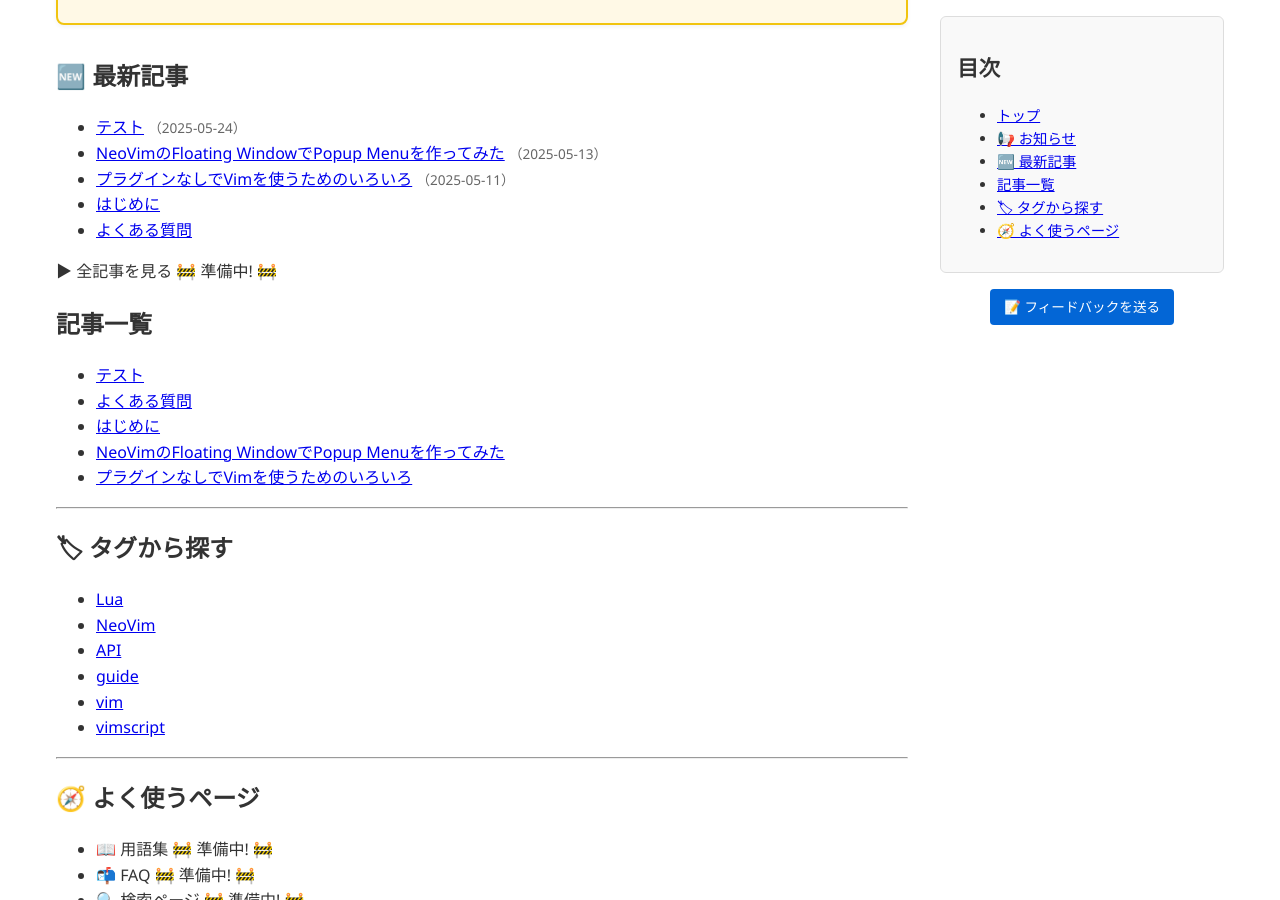
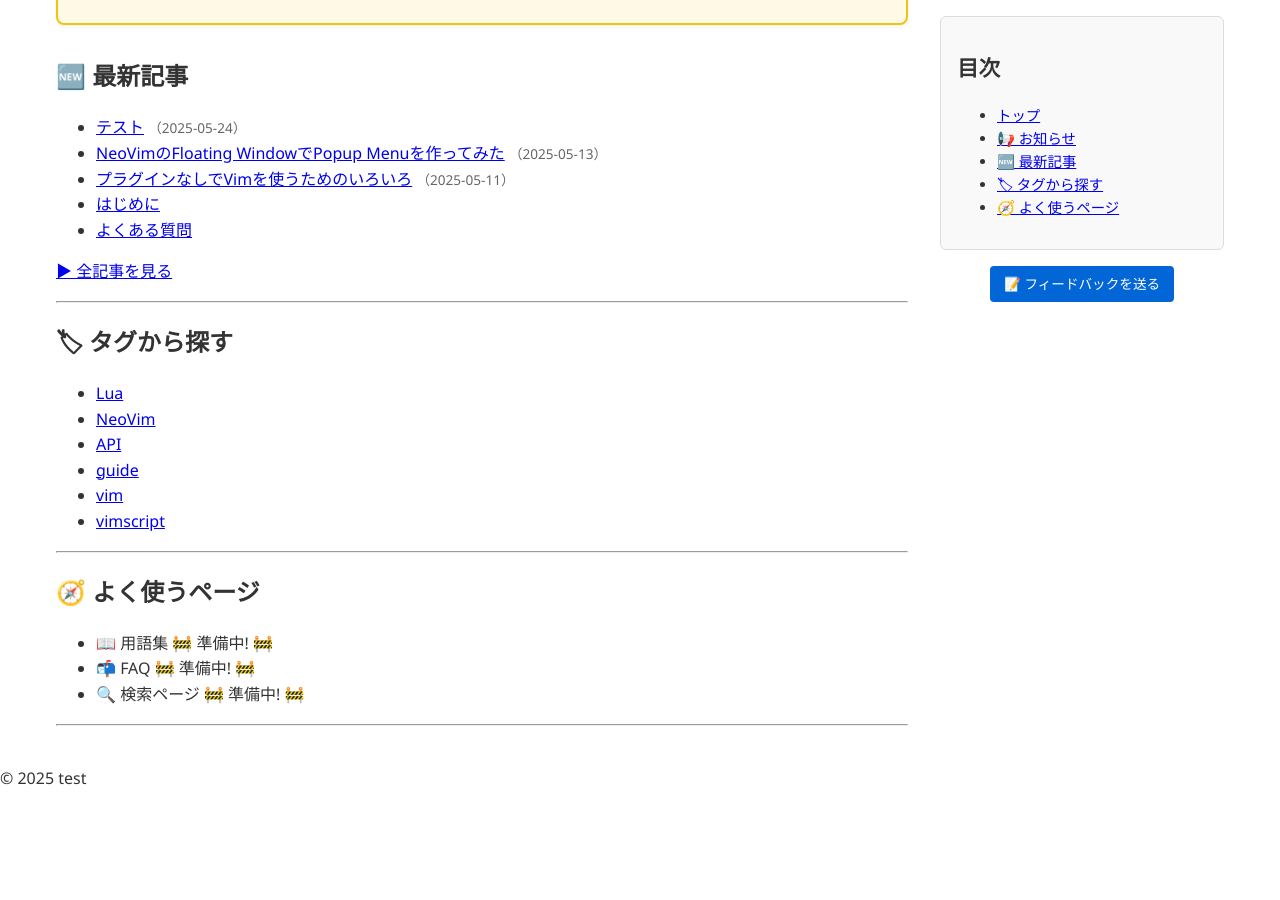
Before and after one commit to PicricAcid/pages_test, a Jekyll site: the page built from docs/index.md, in a window 1280 px wide and 900 px high, scrolled down 479 px. Built offline with Jekyll 4.4.1, drawn with Linux system fonts in a browser that asks for light colours; after the commit the page ends 1286 px from its top, so only the background shows below that.

Commit message:
Update index.md

```diff
--- a/docs/index.md
+++ b/docs/index.md
@@ -30,18 +30,7 @@ layout: default
   {% endfor %}
 </ul>
 
-▶ 全記事を見る 🚧 準備中! 🚧
-
-## 記事一覧
-
-<ul>
-  {% assign pages = site.pages | where_exp: "p", "p.path contains 'contents/'" %}
-  {% for p in pages %}
-    <li>
-      <a href="{{ site.baseurl }}{{ p.url }}">{{ p.title }}</a>
-    </li>
-  {% endfor %}
-</ul>
+[▶ 全記事を見る](all_contents_list.md)
 
 ---
 
```
